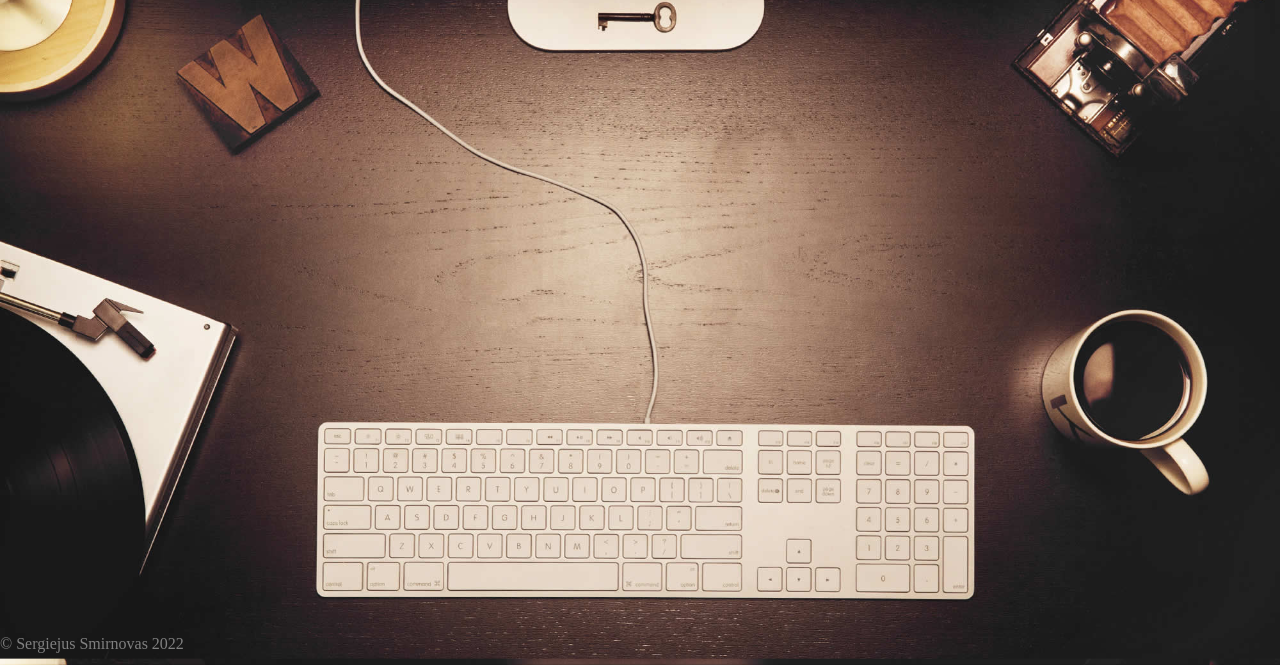
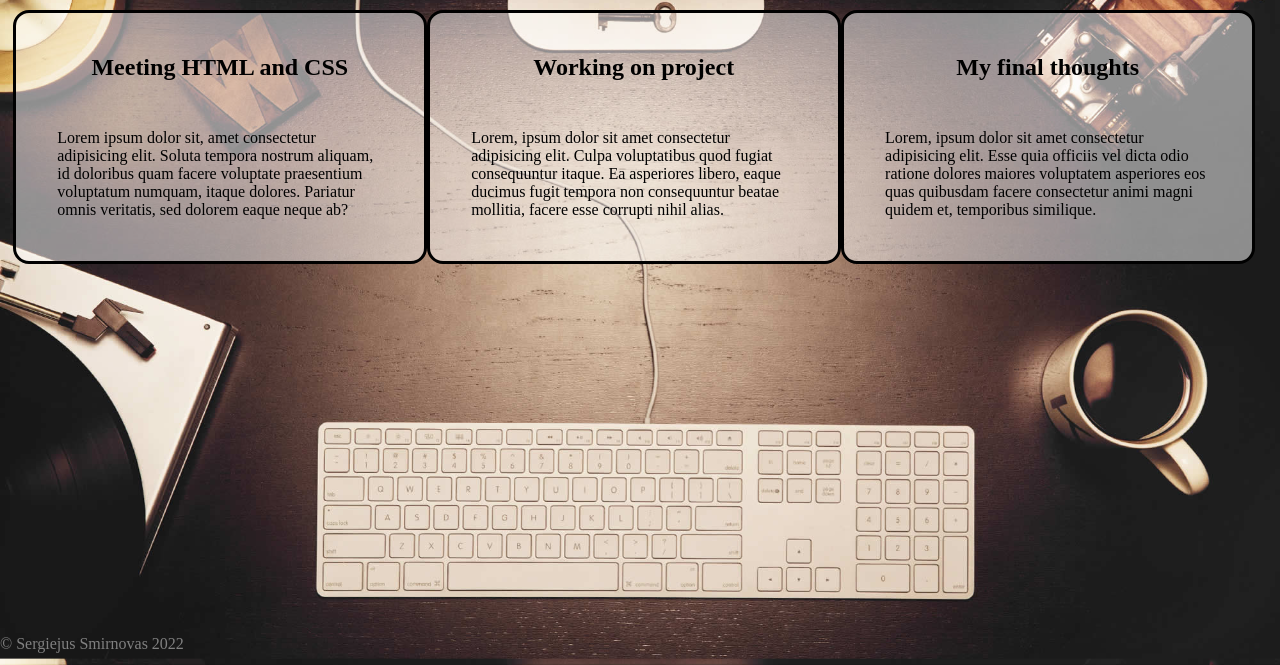
Before and after one commit to Sergiejus/Portfolio, a plain HTML site: page blog.html in a window 1280 px wide. Shown: the part 135-800 px from the top of the page. Drawn offline with Linux system fonts and the light colour scheme.

Commit message:
Blog grids added

```diff
--- a/blog.html
+++ b/blog.html
@@ -10,7 +10,7 @@
     <link rel="stylesheet" href="desktop.css" media="screen and (min-width: 1000px)" />
     <link rel="icon" href="https://img.icons8.com/external-flaticons-lineal-color-flat-icons/64/000000/external-blog-internet-marketing-flaticons-lineal-color-flat-icons.png">
 </head>
-<body id="button">
+<body id="button" class="blogbody">
     <header>
         <h1>Blog</h1>
     </header>
@@ -23,13 +23,20 @@
             <li><a href=contacts.html>Contacts</a></li>
         </ul>
     </nav>
-    <main>
+    <main class="mainblog">
         <article>
             <section class="section1">
-                <h2></h2>
+                <h2>Meeting HTML and CSS</h2>
+                <p>Lorem ipsum dolor sit, amet consectetur adipisicing elit. Soluta tempora nostrum aliquam, id doloribus quam facere voluptate praesentium voluptatum numquam, itaque dolores. Pariatur omnis veritatis, sed dolorem eaque neque ab?</p>
             </section>
-            <section class="section2"></section>
-            <section class="section3"></section>
+            <section class="section2">
+                <h2>Working on project</h2>
+                <p>Lorem, ipsum dolor sit amet consectetur adipisicing elit. Culpa voluptatibus quod fugiat consequuntur itaque. Ea asperiores libero, eaque ducimus fugit tempora non consequuntur beatae mollitia, facere esse corrupti nihil alias.</p>
+            </section>
+            <section class="section3">
+                <h2>My final thoughts</h2>
+                <p>Lorem, ipsum dolor sit amet consectetur adipisicing elit. Esse quia officiis vel dicta odio ratione dolores maiores voluptatem asperiores eos quas quibusdam facere consectetur animi magni quidem et, temporibus similique.</p>
+            </section>
         </article>
     </main>
     <footer>
--- a/desktop.css
+++ b/desktop.css
@@ -111,7 +111,6 @@ textarea{
     width: 20%;
     border-radius: 20%;
     padding: 1em;
-
 }
 .mainportfolio{
     text-align: center;
@@ -121,21 +120,53 @@ textarea{
     0% {
         color: white;
     }
-
     25% {
         color: blue;
     }
-
     50% {
         color: red;
     }
-
     75% {
         color: yellow;
     }
-
     100% {
         color: white;
     }
-
 }
+.mainblog article{
+    display: grid;
+    grid-template-columns: 33% 33% 33%;
+    padding: 1%;
+    grid-template-rows: auto;
+}
+.blogbody{
+    display: grid;
+    grid-template-columns: 100%;
+    grid-template-rows: auto;
+    grid-template-areas: "header"
+     "nav"
+     "main"
+     "footer";
+}
+.section1{
+    padding:10%;
+    background: rgba(255,255,255,0.5);
+    border-radius: 1em;
+    border-style: solid;
+}
+.section2{
+    padding:10%;
+    background: rgba(255,255,255,0.5);
+    border-radius: 1em;
+    border-style: solid;
+}
+.section3{
+    padding:10%;
+    background: rgba(255,255,255,0.5);
+    border-radius: 1em;
+    border-style: solid;
+}
+h2{
+    text-align: center;
+    margin-bottom: 2em;
+}
```
